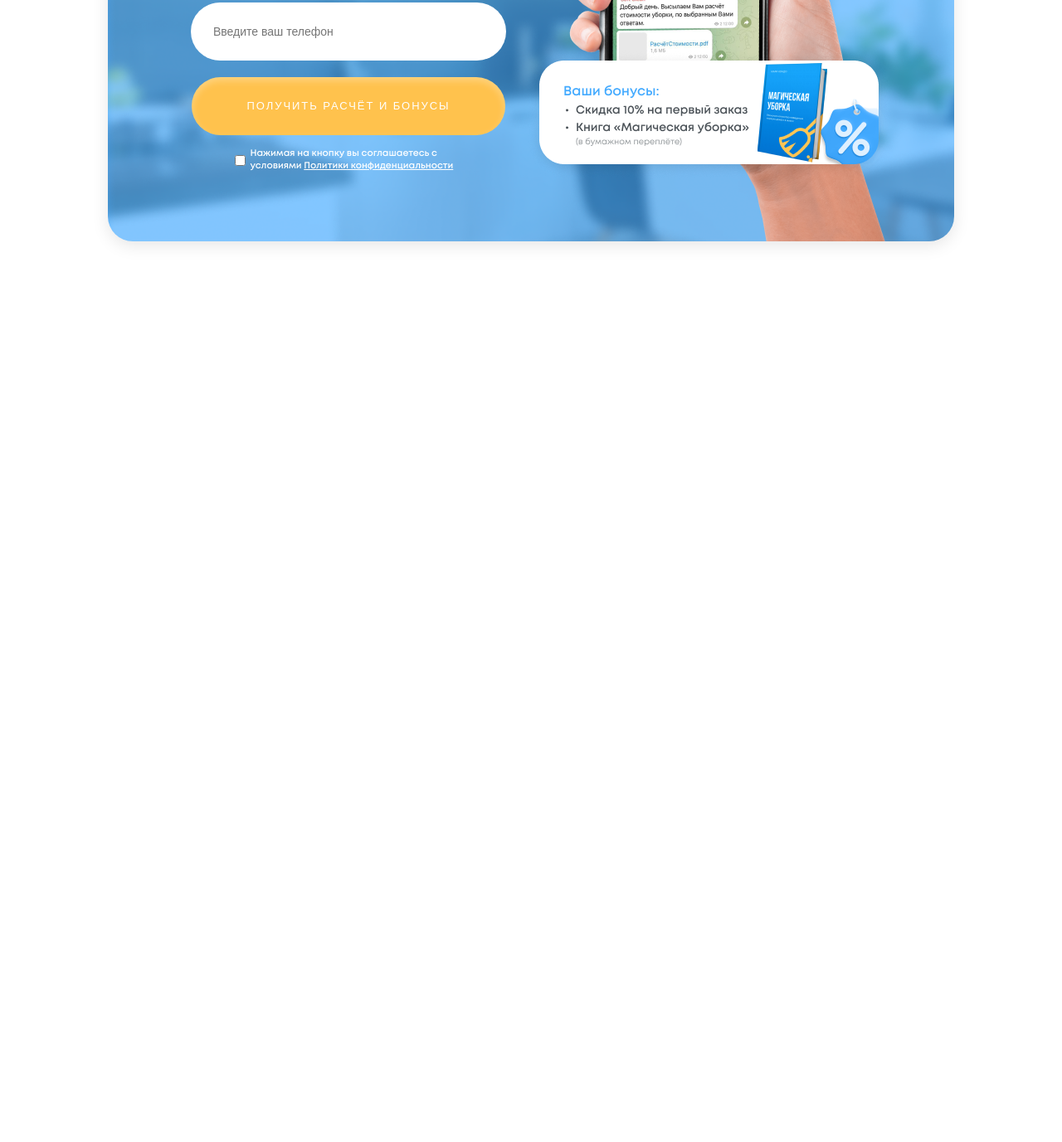
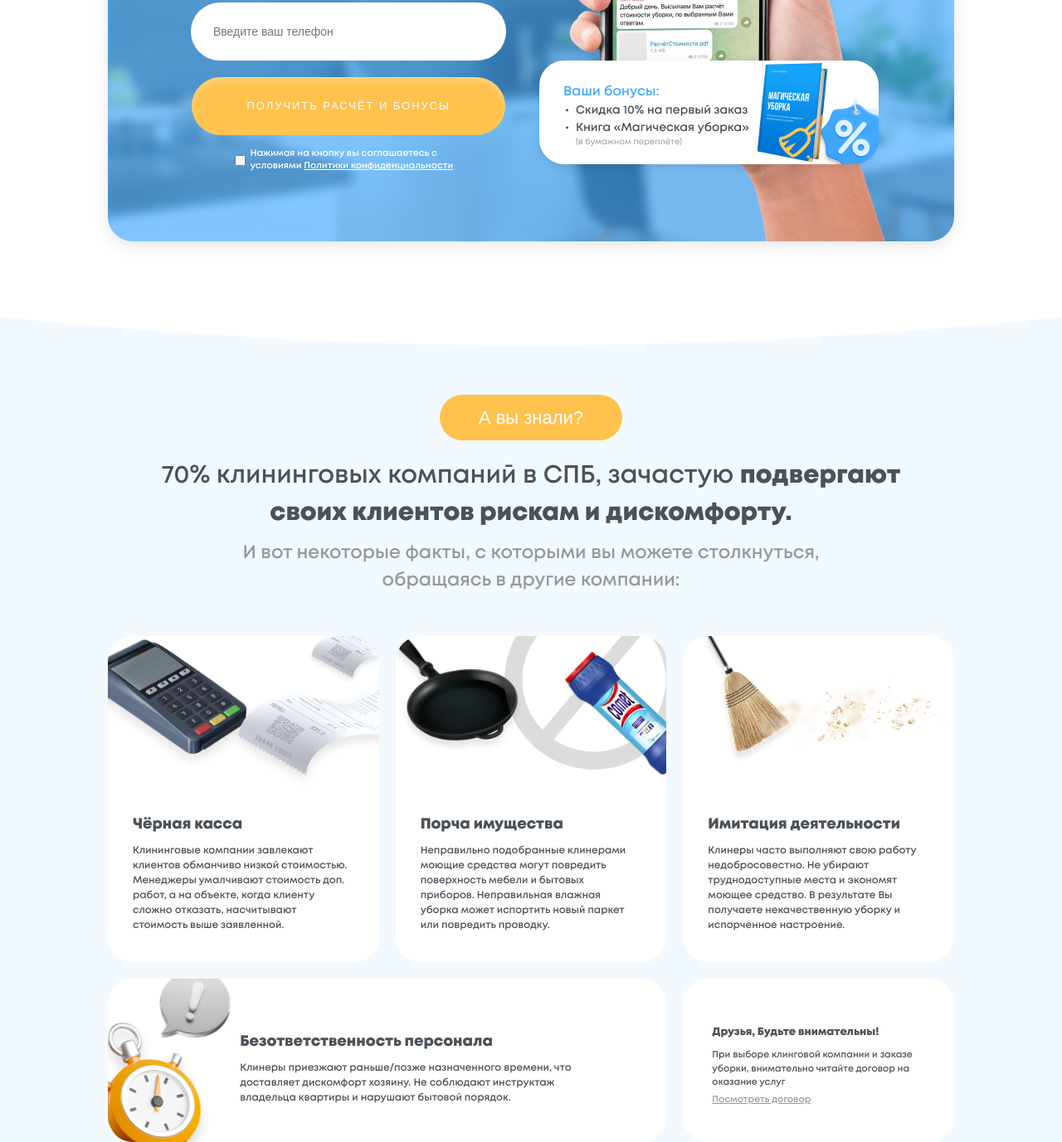
Before and after one commit to Kydyralieva11/soft, a plain HTML site: page index.html in a window 1280 px wide. Shown: the part 1456-2833 px from the top of the page at 83% size. Before the commit the page ends 1817 px from the top, so only its background shows below. Drawn offline with nearby package versions, Linux system fonts and the light colour scheme; files that its build step writes are made by us from their sources.

Commit message:
create mistakes and media mobile

```diff
--- a/assets/scss/include/_mistakes.scss
+++ b/assets/scss/include/_mistakes.scss
@@ -0,0 +1,272 @@
+.mistakes{
+    background: var(--color-blue-100);
+    position: relative;
+    margin-top: 150px;
+    &::before{
+        content: '';
+        position: absolute;
+        left: 0;
+        right: 0;
+        top: -100px;
+        right: -3px;
+        background: url('../img/ВерхнийШейп.png') repeat-x;
+        background-position: center;
+        width: 100%;
+        height: 100px;
+    }
+    .mistakes-content{
+        .mistakes-btn{
+            display: flex;
+            justify-content: center;
+            button{
+                font-weight: 400;
+                font-size: 22px;
+                line-height: 150%;
+                color: var(--color-white-100);
+                background: var(--color-yellow-400);
+                border-radius: 30px;
+                padding: 11px 47px;
+                margin-top: 35px;
+                transition: .6s all;
+            }
+            button:hover{
+                transform: scale(0.9);
+                background: #e9b95f;
+            }
+        }
+        h2{
+            font-weight: 600;
+            font-size: 30px;
+            line-height: 150%;
+            text-align: center;
+            color: var(--color-gray-700);
+            margin-top: 20px;
+            span{
+                font-weight: 800;
+            }
+        }
+        p{
+            font-weight: 600;
+            font-size: 22px;
+            line-height: 150%;
+            text-align: center;
+            color: var(--color-gray-500);
+            margin-top: 10px;
+        }
+    }
+    .mistakes-cards{
+        display: grid;
+        grid-template-columns: repeat(auto-fill, minmax(300px, 1fr));
+        gap: 20px;
+        margin-top: 50px;
+        .mistakes-card-first{
+            background: var(--color-white-100);
+            border-radius: 30px;
+            box-sizing: border-box;
+            padding: 35px 30px;
+            width: 100%;
+            overflow: hidden;
+            transition: .6s all;
+            h2{
+                font-weight: 800;
+                font-size: 18px;
+                line-height: 140%;
+                color: var(--color-gray-700);
+                text-align: left;
+            }
+            p{
+                font-weight: 600;
+                font-size: 12px;
+                line-height: 150%;
+                color: var(--color-gray-700);
+                max-width: 262px;
+                text-align: left;
+            }
+            .mistakes-img{
+                position: relative;
+                min-height: 160px;
+                .card-cash{
+                    position: absolute;
+                    width: 215px;
+                    height: 163px;
+                    top: -35px;
+                    left: -65px;
+                }
+                .card-check{
+                    position: absolute;
+                    width: 187px;
+                    height: 100px;
+                    top: -68px;
+                    right: -126px;
+                }
+                .card-check2{
+                    position: absolute;
+                    right: -151px;
+                    top: -15px;
+                    width: 306px;
+                    height: 177px;
+                }
+                .card-skovorodka{
+                    position: absolute;
+                    width: 196px;
+                    height: 207px;
+                    top: -77px;
+                    left: -58px;
+                }
+                .card-zapret{
+                    background-blend-mode: hard-light;
+                    opacity: 0.5;
+                    position: absolute;
+                    width: 216px;
+                    height: 216px;
+                    top: -90px;
+                    right: -51px;
+                    z-index: auto;
+                }
+                .card-comet{
+                    position: absolute;
+                    transform: translateX(170px) translateY(110px);
+                    width: 160px;
+                    top: -130px;
+                }
+                .card-venik{
+                    position: absolute;
+                    width: 151px;
+                    top: -60px;
+                    right: 126px;
+                }
+                .card-graz{
+                    position: absolute;
+                    top: -27px;
+                    left: 28px;
+                }
+                .card-graz2{
+                    position: absolute;
+                    top: -26px;
+                    right: -31px;
+                }
+
+            }
+        }
+        .mistakes-card-first:hover{
+            background: var(--color-blue-200);
+        }
+        .mistakes-card-first:hover h2{
+            color: var(--color-white-100);
+        }
+        .mistakes-card-first:hover p{
+            color: var(--color-white-100);
+        }
+        .mistakes-card-two{
+            background: var(--color-white-100);
+            border-radius: 30px;
+            padding: 44px 10px;
+            box-sizing: border-box;
+            // max-width: 655px;
+            width: 100%;
+            display: flex;
+            align-items: center;
+            justify-content: center;
+            gap: 52px;
+            overflow: hidden;
+            grid-column: 1/3;
+            transition: .6s all;
+            @media screen and (max-width: 850px){
+                grid-column: auto;
+            }
+            h2{
+                font-weight: 800;
+                font-size: 18px;
+                line-height: 140%;
+                color: var(--color-gray-700);
+                text-align: left;
+            }
+            p{
+                font-weight: 600;
+                font-size: 12px;
+                line-height: 150%;
+                color: var(--color-gray-700);
+                max-width: 407px;
+                text-align: left;
+            }
+            .mistakes-img-two{
+                position: relative;
+                .card-clock{
+                    position: absolute;
+                    width: 190px;
+                    top: -69px;
+                    left: -157px;
+                }
+                .card-attention{
+                    position: absolute;
+                    width: 86px;
+                    top: -110px;
+                    left: -45px;
+                }
+            }
+        }
+        .mistakes-card-two:hover{
+            background: var(--color-blue-200);
+        }
+        .mistakes-card-two:hover .mistakes-card-content h2{
+            color: var(--color-white-100);
+        }
+        .mistakes-card-two:hover .mistakes-card-content p{
+            color: var(--color-white-100);
+        }
+        .mistakes-contract{
+            background: var(--color-white-100);
+            border-radius: 30px;
+            padding: 36px 35px;
+            box-sizing: border-box;
+            transition: .6s all;
+            h2{
+                font-weight: 800;
+                font-size: 13px;
+                line-height: 140%;
+                color: var(--color-gray-700);
+                text-align: left;
+            }
+            p{
+                font-weight: 600;
+                font-size: 11px;
+                line-height: 150%;
+                color: var(--color-gray-700);
+                max-width: 242px;
+                text-align: left;
+            }
+            a{
+                font-weight: 600;
+                font-size: 11px;
+                line-height: 150%;
+                text-decoration-line: underline;
+                color: var(--color-gray-500);
+            }
+        }
+        .mistakes-contract:hover{
+            background: var(--color-blue-200);
+        }
+        .mistakes-contract:hover h2{
+            color: var(--color-white-100);
+        }
+        .mistakes-contract:hover p{
+            color: var(--color-white-100);
+        }
+        .mistakes-contract:hover a{
+            color: var(--color-white-100);
+        }
+    }
+}
+
+@media screen and (max-width: 1000px){
+    .mistakes{
+        .mistakes-content{
+            h2{
+                font-size: 25px;
+            }
+            p{
+                font-size: 17px;
+            }
+        }
+    }
+}
--- a/index.html
+++ b/index.html
@@ -145,6 +145,96 @@
                 <img class="advertising-bonus" src="./assets/img/advertising/Бонус.png" alt="#">
             </div>
         </section>
+
+        <section class="mistakes">
+            <div class="mistakes-content container">
+                <div class="mistakes-btn">
+                    <button>А вы знали?</button>
+                </div>
+                <h2>
+                    70% клининговых компаний в СПБ, зачастую <span>подвергают <br> своих клиентов рискам и
+                        дискомфорту.</span>
+                </h2>
+                <p>
+                    И вот некоторые факты, с которыми вы можете столкнуться, <br> обращаясь в другие компании:
+                </p>
+
+                <div class="mistakes-cards">
+                    <div class="mistakes-card-first">
+                        <div class="mistakes-img">
+                            <img class="card-cash" src="./assets/img/mistakes/Касса.png" alt="#">
+                            <img class="card-check" src="./assets/img/mistakes/Чек.png" alt="#">
+                            <img class="card-check2" src="./assets/img/mistakes/Чек2.png" alt="#">
+                        </div>
+                        <h2>
+                            Чёрная касса
+                        </h2>
+                        <p>
+                            Клининговые компании завлекают клиентов обманчиво низкой стоимостью. Менеджеры умалчивают
+                            стоимость доп.
+                            работ, а на объекте, когда клиенту сложно отказать, насчитывают стоимость выше заявленной.
+                        </p>
+                    </div>
+                    <div class="mistakes-card-first">
+                        <div class="mistakes-img">
+                            <img class="card-skovorodka" src="./assets/img/mistakes/skovoroda 1.png" alt="#">
+                            <img class="card-zapret" src="./assets/img/mistakes/Запрет 1.png" alt="#">
+                            <img class="card-comet" src="./assets/img/mistakes/Комет 1.png" alt="#">
+                        </div>
+                        <h2>
+                            Порча имущества
+                        </h2>
+                        <p>
+                            Неправильно подобранные клинерами моющие средства могут повредить поверхность мебели и
+                            бытовых приборов.
+                            Неправильная влажная уборка может испортить новый паркет или повредить проводку.
+                        </p>
+                    </div>
+                    <div class="mistakes-card-first">
+                        <div class="mistakes-img">
+                            <img class="card-venik" src="./assets/img/mistakes/Веник 1.png" alt="#">
+                            <img class="card-graz" src="./assets/img/mistakes/graz.png" alt="#">
+                            <img class="card-graz2" src="./assets/img/mistakes/graz2.png" alt="#">
+                        </div>
+                        <h2>
+                            Имитация деятельности
+                        </h2>
+                        <p>
+                            Клинеры часто выполняют свою работу недобросовестно. Не убирают труднодоступные места и
+                            экономят моющее
+                            средство. В результате Вы получаете некачественную уборку и испорченное настроение.
+                        </p>
+                    </div>
+                    <div class="mistakes-card-two">
+                        <div class="mistakes-img-two">
+                            <img class="card-clock" src="./assets/img/mistakes/Часы 1.png" alt="#">
+                            <img class="card-attention" src="./assets/img/mistakes/Внимание 1.png" alt="#">
+                        </div>
+                        <div class="mistakes-card-content">
+                            <h2>
+                                Безответственность персонала
+                            </h2>
+                            <p>
+                                Клинеры приезжают раньше/позже назначенного времени, что доставляет дискомфорт хозяину.
+                                Не соблюдают
+                                инструктаж владельца квартиры и нарушают бытовой порядок.
+                            </p>
+                        </div>
+                    </div>
+                    <div class="mistakes-contract">
+                        <h2>
+                            Друзья, Будьте внимательны!
+                        </h2>
+                        <p>
+                            При выборе клинговой компании и заказе уборки, внимательно читайте договор на оказание услуг
+                        </p>
+                        <a href="#">
+                            Посмотреть договор
+                        </a>
+                    </div>
+                </div>
+            </div>
+        </section>
     </div>
 
 
```
